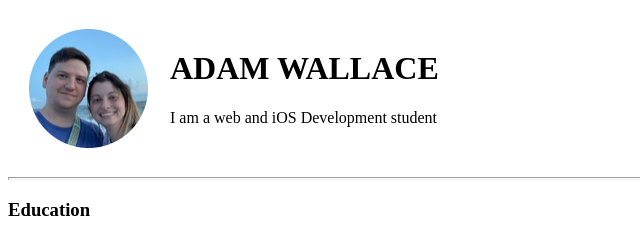
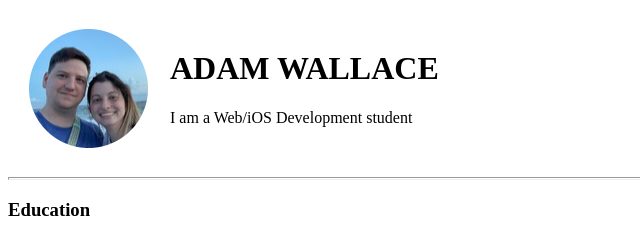
Before and after one commit to adamcamefirst/cv, a plain HTML site: page index.html in a window 1280 px wide. Shown: the top 236 px of the page, 0-640 px from the left. Drawn offline with Linux system fonts and the light colour scheme.

Commit message:
Update index.html

```diff
--- a/index.html
+++ b/index.html
@@ -11,7 +11,7 @@
     <tr>
       <td><img src="adambeach-modified.png" alt="adam profile picture" /></td>
       <td><h1>ADAM WALLACE</h1>
-      <p>I am a web and iOS Development student</p></td>
+      <p>I am a Web/iOS Development student</p></td>
     </tr>
   </table>
 
```
